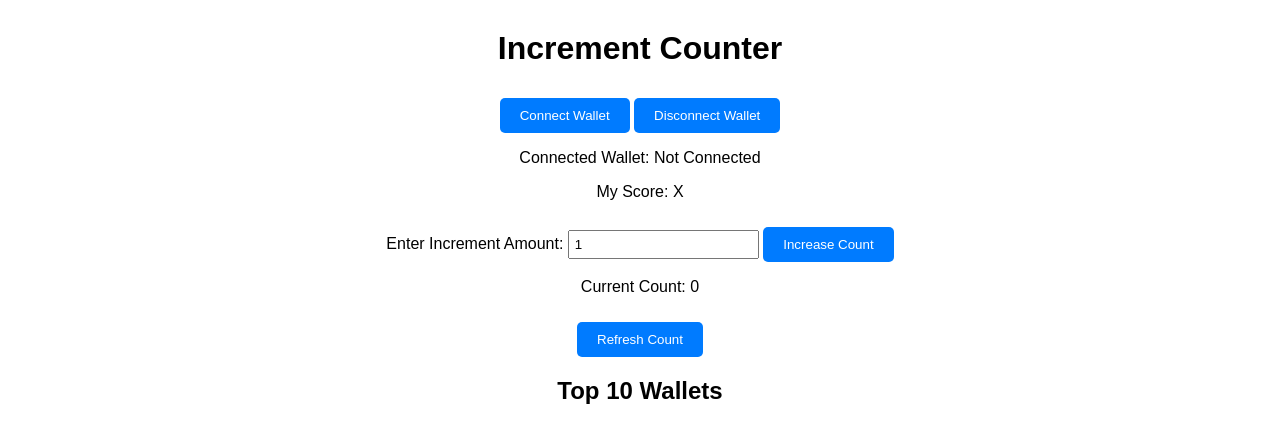
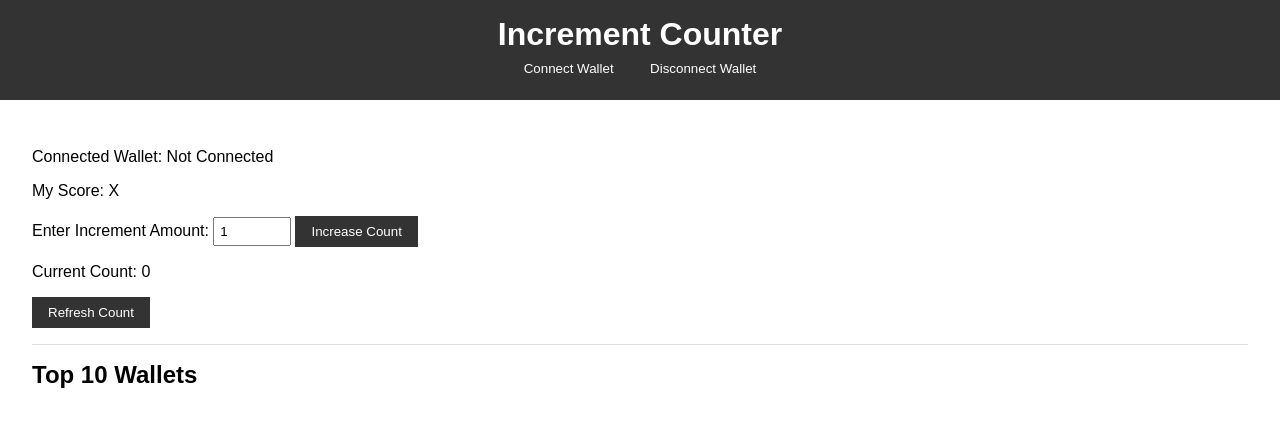
Before and after one commit to zharvz/basic-counter, a plain HTML site: page index.html in a window 1280 px wide. Drawn offline with Linux system fonts and the light colour scheme.

Commit message:
Update styles.css
Minor tweaks to the project layout.

```diff
--- a/styles.css
+++ b/styles.css
@@ -1,27 +1,56 @@
 body {
     font-family: Arial, sans-serif;
+    margin: 0;
+    padding: 0;
+}
+
+header {
+    background-color: #333;
+    color: white;
     text-align: center;
+    padding: 1rem 0;
+}
+
+main {
+    padding: 2rem;
+}
+
+.increment-box {
+    margin-bottom: 1rem;
+}
+
+.top-rank {
+    border-top: 1px solid #ddd;
+    padding-top: 1rem;
 }
 
 h1 {
-    margin-top: 30px;
+    margin: 0;
 }
 
-input {
-    margin-top: 10px;
-    padding: 5px;
+h2 {
+    margin-top: 0;
 }
 
 button {
-    margin-top: 10px;
-    padding: 10px 20px;
-    background-color: #007bff;
+    padding: 0.5rem 1rem;
+    background-color: #333;
     color: white;
     border: none;
-    border-radius: 5px;
     cursor: pointer;
 }
 
-button:hover {
-    background-color: #0056b3;
+input[type="number"] {
+    width: 4rem;
+    padding: 0.3rem;
 }
+
+ul {
+    list-style: none;
+    padding: 0;
+    margin: 0;
+}
+
+li {
+    margin-bottom: 0.5rem;
+}
```
